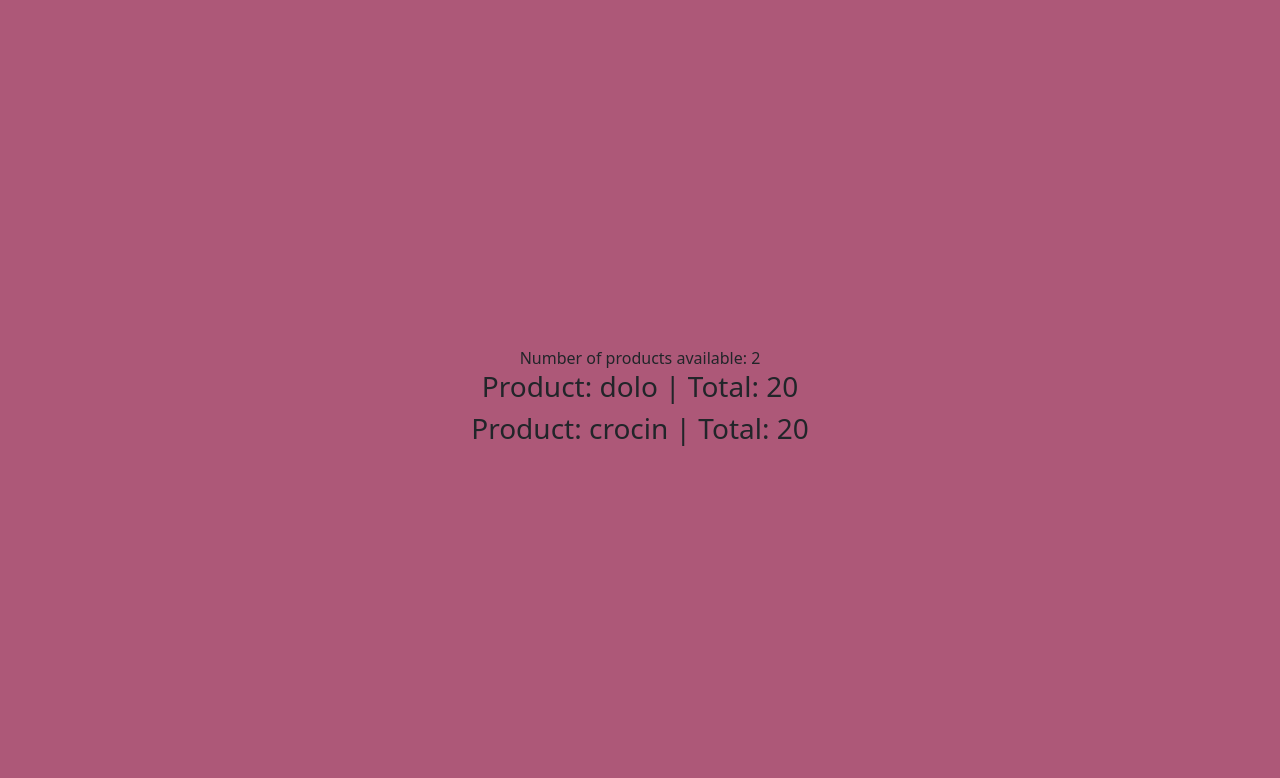
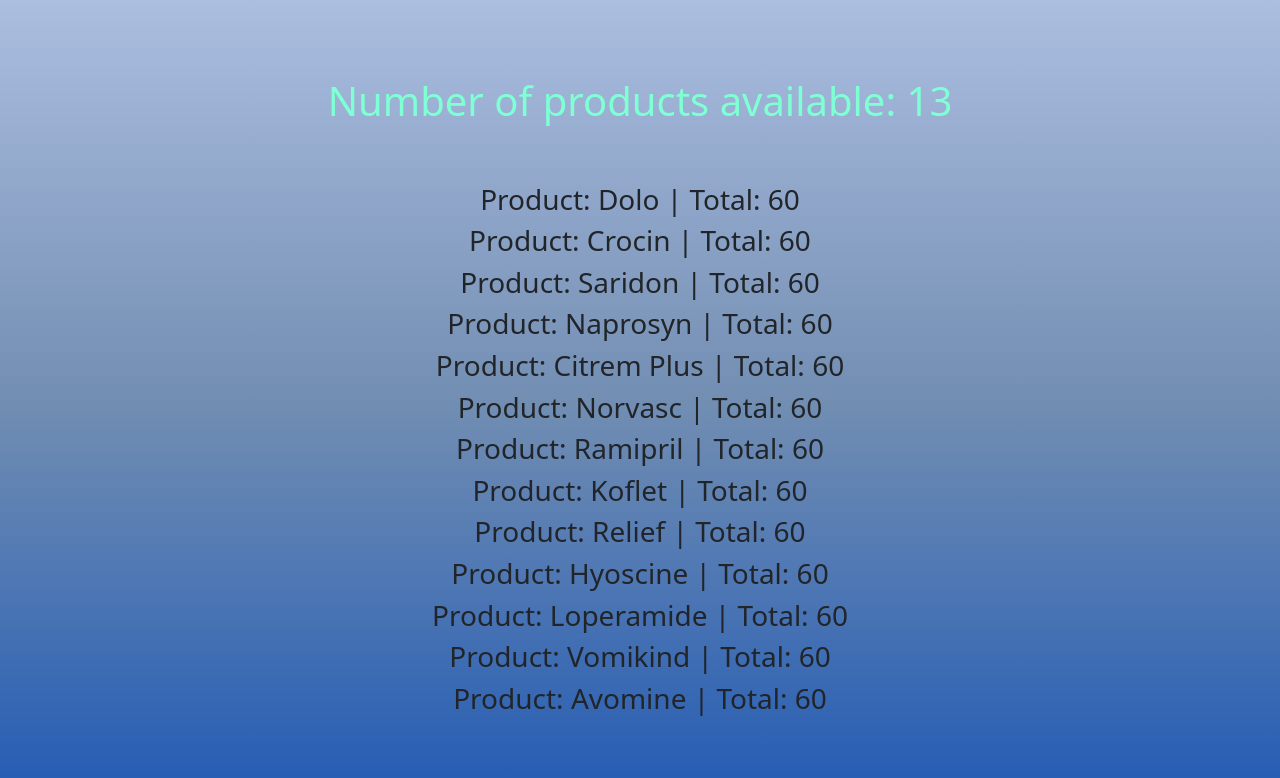
Before and after one commit to Manasha30/Pharmacy_Inventory, a React (Create React App) app in the folder pharmacy-react/: page /stockevents in a window 1280 px wide. Shown: the top 778 px of the page. Built offline with nearby package versions, Linux system fonts and the light colour scheme.

Commit message:
modified css

```diff
--- /dev/null
+++ b/package.json
@@ -0,0 +1,6 @@
+{
+  "dependencies": {
+    "material-table": "^1.69.3",
+    "material-ui": "^0.20.2"
+  }
+}
--- a/pharmacy-react/src/App.js
+++ b/pharmacy-react/src/App.js
@@ -23,7 +23,6 @@
       <Route exact path='/Register' element={< Register/>}></Route>
       <Route exact path='/Login' element={<Login/>}></Route>
       <Route exact path='/medicineInventory' element={< MedicineInventory/>} ></Route>
-
 </Routes>
 </Router>
   );
--- a/pharmacy-react/src/components/StockEventsTable.js
+++ b/pharmacy-react/src/components/StockEventsTable.js
@@ -2,18 +2,18 @@
 import StockDetails from "./stockDetails";
 import "./product.css";
 function StockEventsTable(props){
-    const products = [{id:1, name:"dolo"},{id:2, name:"crocin"}]
+    const products = [{id:1, name:"Dolo"},{id:2, name:"Crocin"},{id:3, name:"Saridon"},{id:4, name:"Naprosyn"},{id:5, name:"Citrem Plus"},{id:6, name:"Norvasc"},{id:5, name:"Ramipril"},{id:5, name:"Koflet"},{id:5, name:"Relief"},{id:5, name:"Hyoscine"},{id:5, name:"Loperamide"},{id:5, name:"Vomikind"},{id:5, name:"Avomine"}]
     const stockEvents = [{id:1, type:"paracetamol",qty:"3"},{id:2, type:"paracetamol",qty:"10"}]
     console.log(products);
     return(
 
         <div className="StockEventTable">
-            Number of products available: {products.length}
+            <h1>Number of products available: {products.length}</h1>
             {products.map((product,index)=>(
                     <div className="StockEventTable__productsContainer" key={index}>
                         <StockDetails
                             name={product.name}
-                            total="20"
+                            total="60"
                             stockEvents={stockEvents}
                         />
                     </div>
--- a/pharmacy-react/src/components/product.css
+++ b/pharmacy-react/src/components/product.css
@@ -21,12 +21,13 @@
 
 .NPtitle{
     font-size: 20px;
-    color: white;
-    padding-top: 200px;
-    padding-bottom: 10px;
+    color: rgb(11, 121, 165);
+    padding-top: 80px;
+    padding-bottom: 20px;
     font-style: italic;
     text-align: center;
     font-family: Verdana;
+
 }
 
 .medicine{
@@ -40,10 +41,10 @@
     height: 100%;
     background: transparent;
     border: 2px solid rgb(187, 101, 61);
-    border-radius: 10px;
+    border-radius: 40px;
     outline: none;
+    font-size: 20px;
     padding: 0 10px;
-    font-size: 20px;
 }
 
 .welcome{
@@ -52,11 +53,11 @@
 }
 
 .CreateButton{
-    color: black;
+    color: rgb(158, 185, 34);
 }
 
 .StockEventTable{
-    background-color: rgb(173, 88, 120);
+    background-image: linear-gradient(rgba(136, 162, 211, 0.7), rgba(54, 94, 146, 0.7), rgb(35, 91, 180));
     background-size: cover;
     background-position: center;
     display: flex;
@@ -67,3 +68,7 @@
     height: 100vh;
     width: 100vw;
 }
+.StockEventTable h1{
+    padding-bottom: 50px;
+    color: aquamarine;
+}
```
Also changed, not shown: 1 other file (tests, documents, lock files or other folders).
